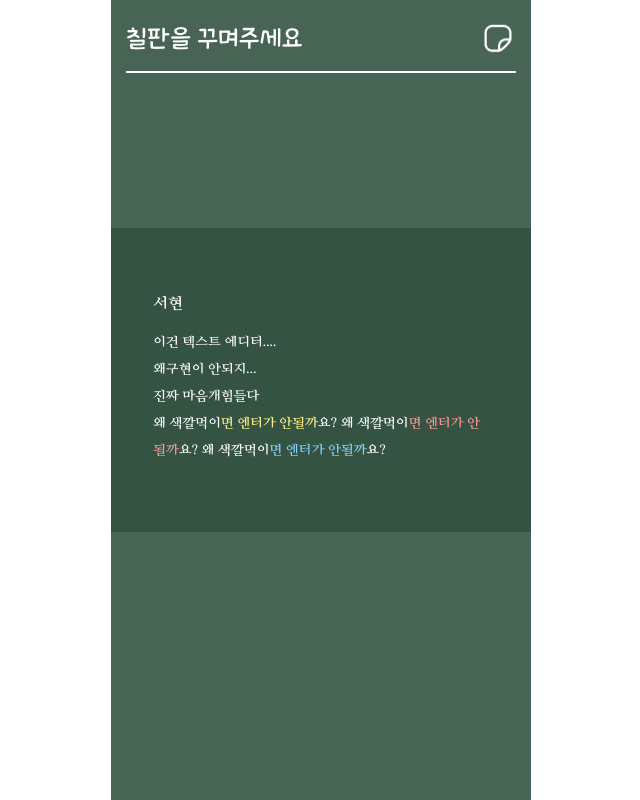
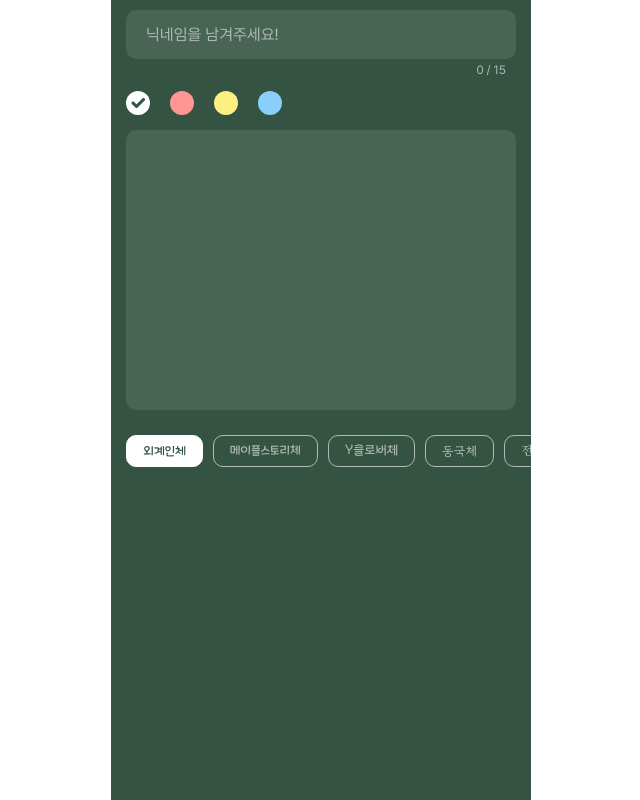
Before and after one commit to balckBoard-4line/balckBoard-front, a React (Vite) app: page /letterCreate/1 in a window 1280 px wide. Shown: the whole page, without its empty margins (319-959 px from the left). Built offline with nearby package versions, Linux system fonts and the light colour scheme.

Commit message:
:sparkles: Feat: TextEditor UIUX
텍스트 에디터의 기본 유아이를 잡았습니다.

```diff
--- a/src/components/blackBoard/style.jsx
+++ b/src/components/blackBoard/style.jsx
@@ -66,6 +66,7 @@ export const RangeWrapper = styled.div`
   z-index: 2;
 
   width: 100%;
+  max-width: 420px;
   padding: 20px 15px;
 
   display: flex;
--- /dev/null
+++ b/src/components/common/input/Input.jsx
@@ -0,0 +1,24 @@
+import React, { useState } from "react";
+import * as S from "./style";
+
+function Input({ maxcount, font }) {
+  const [inputCount, setInputCount] = useState(0);
+  const inputHandeler = e => {
+    setInputCount(e.target.value.length);
+  };
+  return (
+    <S.InputWrapper>
+      <S.InputArea
+        $font={font}
+        onChange={inputHandeler}
+        maxLength={maxcount - 1}
+        placeholder="닉네임을 남겨주세요!"
+      />
+      <S.InputCount>
+        {inputCount} / {maxcount}
+      </S.InputCount>
+    </S.InputWrapper>
+  );
+}
+
+export default Input;
--- /dev/null
+++ b/src/components/common/input/style.jsx
@@ -0,0 +1,33 @@
+import styled from "styled-components";
+
+export const InputWrapper = styled.div`
+  width: 100%;
+  padding: 10px 15px;
+  display: flex;
+  flex-direction: column;
+  input::placeholder {
+    font-family: "Pretendard";
+    color: ${props => props.theme.colors.font1};
+  }
+`;
+export const InputArea = styled.input`
+  font-size: 16px;
+  color: white;
+
+  padding: 15px 20px;
+
+  border-radius: 10px;
+  background-color: ${props => props.theme.colors.grey1};
+  font-family: ${props => props.$font};
+`;
+
+export const InputCount = styled.div`
+  width: 100%;
+  padding: 5px 10px;
+  display: flex;
+  justify-content: end;
+
+  font-size: 12px;
+  font-family: "Pretendard";
+  color: ${props => props.theme.colors.font1};
+`;
--- a/src/components/letterTextEditor/LetterTextEditor.jsx
+++ b/src/components/letterTextEditor/LetterTextEditor.jsx
@@ -1,8 +1,27 @@
-import React from "react";
+import React, { useState } from "react";
 import * as S from "./style";
 import useInnerWidth from "../../hooks/usInnerWidth/useInnerWidth";
+import Input from "../common/input/Input";
 
 function LetterTextEditor() {
+  const [currentFont, setCurrentFont] = useState("Alien");
+  const [currentColor, setCurrentColor] = useState("white");
+
+  const colors = [
+    { name: "white", code: "#FFFFFF" },
+    { name: "pink", code: "#ff9595" },
+    { name: "yellow", code: "#fcf083" },
+    { name: "blue", code: "#88d0f9" }
+  ];
+  const fonts = [
+    { name: "Alien", korName: "외계인체" },
+    { name: "Maple", korName: "메이플스토리체" },
+    { name: "Clover", korName: "Y클로버체" },
+    { name: "Dongguk", korName: "동국체" },
+    { name: "Art", korName: "전주공예명조체" },
+    { name: "Ssam", korName: "차쌤체" }
+  ];
+
   const emSize = (useInnerWidth() / 375) * 10;
   const fontColor = e => {
     //선택 영역 찾기
@@ -18,31 +37,71 @@ function LetterTextEditor() {
     selected.deleteContents();
     selected.insertNode(node);
   };
+
+  const fontBtnHandeler = e => {
+    setCurrentFont(e.target.title);
+  };
+  const colorBtnHandeler = e => {
+    setCurrentColor(e.target.title);
+    fontColor(e);
+  };
+
   return (
-    <S.LetterTextEditorWrapper $emsize={emSize + "px"}>
+    <>
+      {/* ----닉네임 입력 */}
+      <Input maxcount={15} font={currentFont} />
+
+      {/* ----텍스트 에디터 */}
+      {/* 컬러리스트 */}
+      <S.colorListWrapper>
+        <S.colorList>
+          {colors.map(color => (
+            <S.colorBtn
+              key={color.name}
+              title={color.name}
+              style={{ backgroundColor: `${color.code}` }}
+              onClick={colorBtnHandeler}
+            >
+              <S.colorCheck
+                title={color.name}
+                src={`/Icon_Check.png`}
+                $nowselect={color.name == currentColor}
+              />
+            </S.colorBtn>
+          ))}
+        </S.colorList>
+      </S.colorListWrapper>
+      {/* 컬러리스트 */}
+
+      {/* 텍스트 에디터 */}
+      <S.LetterTextEditorWrapper $font={currentFont} $emsize={emSize + "px"}>
         <S.LetterTextEditorInputWrapper>
           <S.LetterTextEditorInput
             contentEditable={true}
             suppressContentEditableWarning={true}
           />
         </S.LetterTextEditorInputWrapper>
+      </S.LetterTextEditorWrapper>
+      {/* 텍스트 에디터 */}
 
-      <button
-        style={{ fontSize: "20px", padding: "20px" }}
-        title={"pink"}
-        onClick={fontColor}
+      {/* 폰트선택 */}
+      <S.fontListWrapper>
+        <S.fontList>
+          {fonts.map(font => (
+            <S.fontBtn
+              key={font.name}
+              $font={font.name}
+              title={font.name}
+              $nowselect={currentFont == font.name}
+              onClick={fontBtnHandeler}
             >
-        빨강
-      </button>
-
-      <button
-        style={{ fontSize: "20px", padding: "20px" }}
-        title={"blue"}
-        onClick={fontColor}
-      >
-        파랑
-      </button>
-    </S.LetterTextEditorWrapper>
+              {font.korName}
+            </S.fontBtn>
+          ))}
+        </S.fontList>
+      </S.fontListWrapper>
+      {/* 폰트선택 */}
+    </>
   );
 }
 
--- a/src/components/letterTextEditor/style.jsx
+++ b/src/components/letterTextEditor/style.jsx
@@ -2,31 +2,106 @@ import styled from "styled-components";
 
 export const LetterTextEditorWrapper = styled.div`
   font-size: ${props => props.$emsize};
+  font-family: ${props => props.$font};
 
   height: 25em;
+  margin: 15px;
+  padding: 20px 0px;
+
   display: flex;
   flex-direction: column;
 
   align-items: center;
 
   background-color: ${props => props.theme.colors.grey1};
+  border-radius: 10px;
+
+  div:focus {
+    outline: none;
+  }
+  input:focus {
+    outline: none;
+  }
 `;
 
 export const LetterTextEditorInputWrapper = styled.div`
   width: 30em;
   height: 100%;
+  overflow-y: scroll;
 `;
 export const LetterTextEditorInput = styled.div`
   width: 100%;
-
   height: 100%;
-  border: 1px solid white;
 
   font-size: 1.2em;
   line-height: 200%;
+  border: none;
+`;
 
-  div {
-    display: flex;
-    align-items: center;
-  }
+// ----컬러피커
+export const colorListWrapper = styled.div`
+  width: 100%;
+
+  padding: 0 15px;
+
+  overflow-x: scroll;
+  flex-shrink: 0;
 `;
+export const colorList = styled.div`
+  display: flex;
+`;
+
+export const colorBtn = styled.div`
+  width: 24px;
+  height: 24px;
+  border-radius: 50%;
+  margin-right: 20px;
+  display: flex;
+  justify-content: center;
+  align-items: center;
+`;
+
+export const colorCheck = styled.img`
+  display: ${props => (props.$nowselect ? "flex" : "none")};
+
+  width: 16px;
+  height: 16px;
+`;
+
+// ----폰트
+export const fontListWrapper = styled.div`
+  width: 100%;
+
+  margin: 10px 0px;
+  padding: 0 15px;
+
+  overflow-x: scroll;
+  flex-shrink: 0;
+`;
+
+export const fontList = styled.div`
+  display: flex;
+`;
+export const fontBtn = styled.div`
+  padding: 0 16px;
+  margin-right: 10px;
+  flex-shrink: 0;
+
+  font-size: 12px;
+
+  height: 32px;
+  display: flex;
+  justify-content: center;
+  align-items: center;
+
+  font-family: ${props => props.$font};
+  color: ${props =>
+    props.$nowselect ? props.theme.colors.main1 : props.theme.colors.font1};
+  background-color: ${props =>
+    props.$nowselect ? props.theme.colors.white : props.theme.colors.main1};
+
+  border-radius: 10px;
+  border: solid 1px;
+  border-color: ${props =>
+    props.$nowselect ? props.theme.colors.white : props.theme.colors.font1};
+`;
--- /dev/null
+++ b/src/pages/letter/LetterCreate.jsx
@@ -0,0 +1,10 @@
+import React from "react";
+import * as S from "./style";
+
+import LetterTextEditor from "../../components/letterTextEditor/LetterTextEditor";
+
+function LetterCreatePage() {
+  return <LetterTextEditor />;
+}
+
+export default LetterCreatePage;
--- /dev/null
+++ b/src/pages/letter/LetterEditor.jsx
@@ -0,0 +1,9 @@
+import React from "react";
+import * as S from "./style";
+import BlackBoardEditor from "../../components/blackBoard/BlackBoardEditor";
+
+function LetterEditor() {
+  return <BlackBoardEditor />;
+}
+
+export default LetterEditor;
--- a/src/pages/letterCreate/LetterCreate.jsx
+++ /dev/null
@@ -1,15 +0,0 @@
-import React from "react";
-import LetterTextEditor from "../../components/letterTextEditor/LetterTextEditor";
-import BlackBoardEditor from "../../components/blackBoard/BlackBoardEditor";
-
-function LetterCreate() {
-  return (
-    <div>
-      {/* <LetterTextEditor /> */}
-
-      <BlackBoardEditor />
-    </div>
-  );
-}
-
-export default LetterCreate;
--- a/src/pages/main/Main.jsx
+++ b/src/pages/main/Main.jsx
@@ -10,7 +10,11 @@ function Main() {
     <S.MainWrapper>
       <S.MainTitle>메인페이지</S.MainTitle>
       <Link to={`blackBoard/${1}`}>칠판 바로가기</Link>
+      <br />
       <Link to={`letterCreate/${1}`}>편지 쓰기 바로가기</Link>
+      <br />
+      <Link to={`letterEditor/${1}`}>편지 꾸미기 바로가기</Link>
+      <br />
     </S.MainWrapper>
   );
 }
--- a/src/router.jsx
+++ b/src/router.jsx
@@ -3,7 +3,8 @@ import App from "./App";
 import NotFound from "./pages/notFound/NotFound";
 import Main from "./pages/main/Main";
 import BlackBoardView from "./pages/blackBoardView/BlackBoardView";
-import LetterCreate from "./pages/letterCreate/LetterCreate";
+import LetterCreate from "./pages/letter/LetterCreate";
+import LetterEditor from "./pages/letter/LetterEditor";
 
 const router = createBrowserRouter([
   {
@@ -12,6 +13,7 @@ const router = createBrowserRouter([
     children: [
       { path: "", element: <Main /> },
       { path: "/letterCreate/:url", element: <LetterCreate /> },
+      { path: "/letterEditor/:url", element: <LetterEditor /> },
       { path: "/blackBoard/:url", element: <BlackBoardView /> }
     ],
     errorElement: <NotFound />
```
Also changed, not shown: public/Icon_Check.png (added), src/pages/letter/style.jsx (added). Lines whose indentation alone changed are shown as unchanged.
